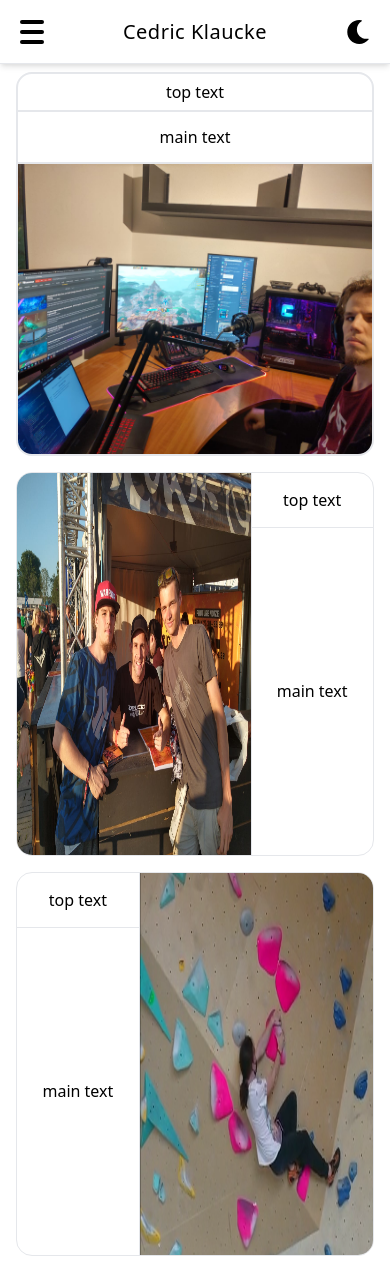
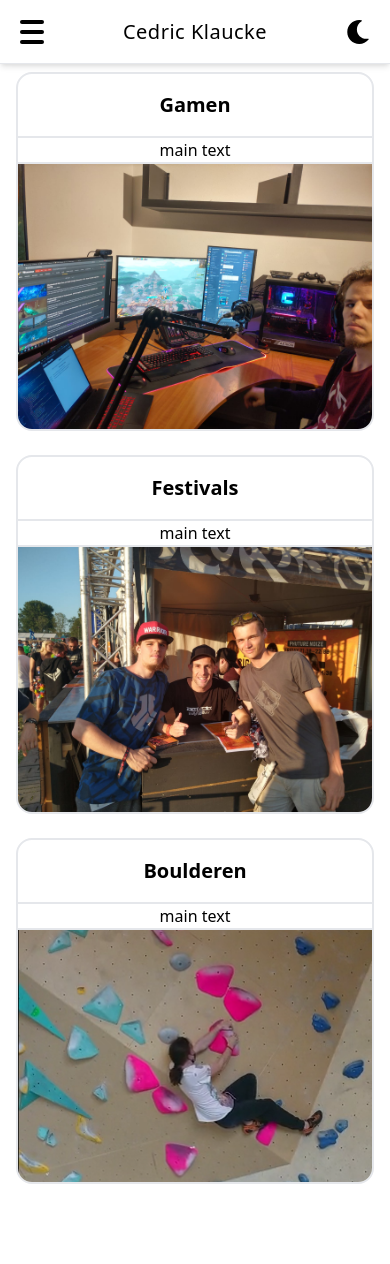
Before and after one commit to CedricKlaucke/portfolio, a Next.js app: page / in a window 390 px wide. After the commit the page ends 1192 px from the top, so only its background shows below. Built offline with nearby package versions, Linux system fonts and the light colour scheme.

Commit message:
fixed the images

```diff
--- /dev/null
+++ b/pages/hooks/useMediaQuery.js
@@ -0,0 +1,19 @@
+import { useState, useEffect } from "react";
+
+const useMediaQuery = (query) => {
+  const [matches, setMatches] = useState(false);
+
+  useEffect(() => {
+    const media = window.matchMedia(query);
+    if (media.matches !== matches) {
+      setMatches(media.matches);
+    }
+    const listener = () => setMatches(media.matches);
+    window.addEventListener("resize", listener);
+    return () => window.removeEventListener("resize", listener);
+  }, [matches, query]);
+
+  return matches;
+}
+
+export default useMediaQuery;
--- a/pages/index.js
+++ b/pages/index.js
@@ -1,8 +1,9 @@
-import useDarkMode from "./useDarkMode"
-import Head from "next/head"
-import { useState } from "react"
-import Image from "next/image"
-import { AnimatePresence, motion, useCycle } from "framer-motion"
+import useDarkMode from "./hooks/useDarkMode";
+import Head from "next/head";
+import { useState } from "react";
+import Image from "next/image";
+import { AnimatePresence, motion, useCycle } from "framer-motion";
+import useMediaQuery from "./hooks/useMediaQuery";
 
 export default function Home() {
   {/* sidebar nav toggle */ }
@@ -40,6 +41,9 @@ export default function Home() {
 
   {/* tailwind darkmode */ }
   const [colorTheme, setTheme] = useDarkMode()
+
+  {/* mediaquery */ }
+  const isDesktop = useMediaQuery("(min-width: 768px)")
 
   return (
     <div className="flex flex-col min-h-screen py-2 items-center text-black-0 bg-white dark:text-white dark:bg-black-100">
@@ -141,19 +145,13 @@ export default function Home() {
         {toggleNav && (
           <motion.aside
             className="fixed flex flex-col w-64 h-full top-0 left-0 border-r shadow-md z-10 text-black-0 bg-white dark:text-white dark:bg-black-200 dark:border-black-300"
-            initial={{ opacity: 0 }}
-            animate={{ opacity: 1 }}
+            initial={{ opacity: 0, x: -256 }}
+            animate={{ opacity: 1, x: 0 }}
             transition={{ duration: 0.5 }}
-            exit={{ opacity: 0 }}
+            exit={{ opacity: 0, x: -256 }}
           >
             {/* top list */}
-            <motion.ul
-              className="flex flex-col py-4 space-y-1 mt-16"
-              initial={{ x: -100 }}
-              animate={{ x: 0 }}
-              transition={{ duration: 0.5 }}
-              exit={{ x: -100 }}
-            >
+            <ul className="flex flex-col py-4 space-y-1 mt-16">
               <li> {/* 1st top item */}
                 <a href="/" className="relative flex flex-row h-11 pr-6 items-center border-l-4 border-transparent hover:border-purple-700 hover:bg-gray-50 focus:outline-none dark:hover:bg-black-300">
                   <span className="inline-flex justify-center items-center ml-4">
@@ -338,16 +336,10 @@ export default function Home() {
                   <span className="ml-2 text-sm tracking-wide truncate">Contact</span>
                 </a>
               </li>
-            </motion.ul>
+            </ul>
 
             {/* bottom list */}
-            <motion.ul
-              className="absolute overflow-hidden flex flex-col bottom-0 left-0 py-4 space-y-1 w-full border-t bg-white dark:bg-black-200 dark:border-black-300"
-              initial={{ y: 100 }}
-              animate={{ y: 0 }}
-              transition={{ duration: 0.5 }}
-              exit={{ y: 100 }}
-            >
+            <ul className="absolute overflow-hidden flex flex-col bottom-0 left-0 py-4 space-y-1 w-full border-t bg-white dark:bg-black-200 dark:border-black-300">
               <li> {/* 1st bottom item */}
                 <a href="#" className="relative flex flex-row h-11 pr-6 items-center border-l-4 border-transparent hover:border-purple-700 hover:bg-gray-50 focus:outline-none dark:hover:bg-black-300">
                   <span className="inline-flex justify-center items-center ml-4">
@@ -395,39 +387,69 @@ export default function Home() {
                   <span className="ml-2 text-sm tracking-wide truncate">Logout</span>
                 </a>
               </li>
-            </motion.ul>
+            </ul>
           </motion.aside>
         )}
       </AnimatePresence>
       {/* end side navbar */}
 
       {/* main content */}
-      <main className="flex flex-col w-full h-full space-y-4 mt-16 items-center">
+      <main className="flex flex-col w-full h-full space-y-6 mt-16 items-center">
         {/* 1st container */}
-        <div className="flex flex-col md:flex-row w-11/12 h-96 border-2 rounded-2xl overflow-hidden dark:bg-black-100 dark:border-black-300">
-          <div className="flex flex-col w-full md:border-r-2 border-b-2 border-r-0 md:border-b-0 dark:border-black-300">
+        {isDesktop ?
+          /* desktop */
+          <div className="flex flex-col md:flex-row w-11/12 md:h-96 border-2 rounded-2xl overflow-hidden dark:bg-black-100 dark:border-black-300">
+            <div className="flex flex-col w-full md:border-l-2 border-b-2 border-r-0 md:border-b-0 dark:border-black-300">
               <div className="flex w-full border-b-2 h-16 items-center justify-center dark:border-black-300">
-              <span>top text</span>
+                <span className="font-bold text-xl">Gamen</span>
               </div>
               <div className="flex h-full items-center justify-center">
                 <span>main text</span>
               </div>
             </div>
-          <div className="relative flex h-96">
+            <div className="image relative flex">
               <Image
-              layout="responsive"
-              height={382}
+                src="/img/computer.jpeg"
+                alt="foto"
+                layout="fixed"
+                objectFit="cover"
+                objectPosition="center"
+                priority={false}
                 width={682}
+                height={384}
+              />
+            </div>
+          </div> :
+          /* mobile */
+          <div className="flex flex-col md:flex-row w-11/12 md:h-96 border-2 rounded-2xl overflow-hidden dark:bg-black-100 dark:border-black-300">
+            <div className="flex flex-col w-full md:border-r-2 border-b-2 border-r-0 md:border-b-0 dark:border-black-300">
+              <div className="flex w-full border-b-2 h-16 items-center justify-center dark:border-black-300">
+                <span className="font-bold text-xl">Gamen</span>
+              </div>
+              <div className="flex h-full items-center justify-center">
+                <span>main text</span>
+              </div>
+            </div>
+            <div className="image relative flex">
+              <Image
                 src="/img/computer.jpeg"
-              alt="ja"
-              title="jemoeder"
+                alt="foto"
+                layout="fixed"
+                objectFit="cover"
+                objectPosition="center"
+                priority={false}
+                width={500}
+                height={200}
               />
             </div>
           </div>
+        }
 
         {/* 2nd container */}
-        <div className="flex flex-row w-11/12 h-96 border rounded-2xl overflow-hidden dark:bg-black-100 dark:border-black-300">
-          <div className="relative flex h-96">
+        {isDesktop ?
+          /* desktop */
+          <div className="flex flex-col md:flex-row w-11/12 md:h-96 border-2 rounded-2xl overflow-hidden dark:bg-black-100 dark:border-black-300">
+            <div className="image relative flex">
               <Image
                 src="/img/festival.jpg"
                 alt="foto"
@@ -439,27 +461,53 @@ export default function Home() {
                 height={384}
               />
             </div>
-          <div className="flex flex-col w-full border-l dark:border-black-300">
-            <div className="flex w-full border-b h-16 items-center justify-center dark:border-black-300">
-              <span>top text</span>
+            <div className="flex flex-col w-full md:border-l-2 border-b-2 border-r-0 md:border-b-0 dark:border-black-300">
+              <div className="flex w-full border-b-2 h-16 items-center justify-center dark:border-black-300">
+                <span className="font-bold text-xl">Festivals</span>
               </div>
               <div className="flex h-full items-center justify-center">
                 <span>main text</span>
               </div>
             </div>
-        </div>
-
-        {/* 3rd container */}
-        <div className="flex flex-row w-11/12 h-96 border rounded-2xl overflow-hidden dark:bg-black-100 dark:border-black-300">
-          <div className="flex flex-col w-full border-r dark:border-black-300">
-            <div className="flex w-full border-b h-16 items-center justify-center dark:border-black-300">
-              <span>top text</span>
+          </div> :
+          /* mobile */
+          <div className="flex flex-col md:flex-row w-11/12 md:h-96 border-2 rounded-2xl overflow-hidden dark:bg-black-100 dark:border-black-300">
+            <div className="flex flex-col w-full md:border-r-2 border-b-2 border-r-0 md:border-b-0 dark:border-black-300">
+              <div className="flex w-full border-b-2 h-16 items-center justify-center dark:border-black-300">
+                <span className="font-bold text-xl">Festivals</span>
               </div>
               <div className="flex h-full items-center justify-center">
                 <span>main text</span>
               </div>
             </div>
-          <div className="relative flex h-96">
+            <div className="image relative flex">
+              <Image
+                src="/img/festival.jpg"
+                alt="foto"
+                layout="fixed"
+                objectFit="cover"
+                objectPosition="center"
+                priority={false}
+                width={500}
+                height={200}
+              />
+            </div>
+          </div>
+        }
+
+        {/* 3rd container */}
+        {isDesktop ?
+          /* desktop */
+          <div className="flex flex-col md:flex-row w-11/12 md:h-96 border-2 rounded-2xl overflow-hidden dark:bg-black-100 dark:border-black-300">
+            <div className="flex flex-col w-full md:border-l-2 border-b-2 border-r-0 md:border-b-0 dark:border-black-300">
+              <div className="flex w-full border-b-2 h-16 items-center justify-center dark:border-black-300">
+                <span className="font-bold text-xl">Boulderen</span>
+              </div>
+              <div className="flex h-full items-center justify-center">
+                <span>main text</span>
+              </div>
+            </div>
+            <div className="image relative flex">
               <Image
                 src="/img/boulder.png"
                 alt="foto"
@@ -471,7 +519,31 @@ export default function Home() {
                 height={384}
               />
             </div>
+          </div> :
+          /* mobile */
+          <div className="flex flex-col md:flex-row w-11/12 md:h-96 border-2 rounded-2xl overflow-hidden dark:bg-black-100 dark:border-black-300">
+            <div className="flex flex-col w-full md:border-r-2 border-b-2 border-r-0 md:border-b-0 dark:border-black-300">
+              <div className="flex w-full border-b-2 h-16 items-center justify-center dark:border-black-300">
+                <span className="font-bold text-xl">Boulderen</span>
               </div>
+              <div className="flex h-full items-center justify-center">
+                <span>main text</span>
+              </div>
+            </div>
+            <div className="image relative flex">
+              <Image
+                src="/img/boulder.png"
+                alt="foto"
+                layout="fixed"
+                objectFit="cover"
+                objectPosition="center"
+                priority={false}
+                width={500}
+                height={200}
+              />
+            </div>
+          </div>
+        }
       </main>
       {/* end main content */}
     </div>
--- a/tailwind.config.js
+++ b/tailwind.config.js
@@ -1,6 +1,9 @@
 module.exports = {
   mode: 'jit',
-  purge: ['./pages/**/*.{js,ts,jsx,tsx}', './components/**/*.{js,ts,jsx,tsx}'],
+  purge: [
+    './pages/**/*.{js,ts,jsx,tsx}',
+    './components/**/*.{js,ts,jsx,tsx}'
+  ],
   darkMode: 'class', // false or 'media' or 'class'
   theme: {
     extend: {
```
Also changed, not shown: styles/globals.css (+0 -15 lines), pages/hooks/useDarkMode.js (renamed from pages/useDarkMode.js), pages/modules.js (indentation only). Lines whose indentation alone changed are shown as unchanged.
